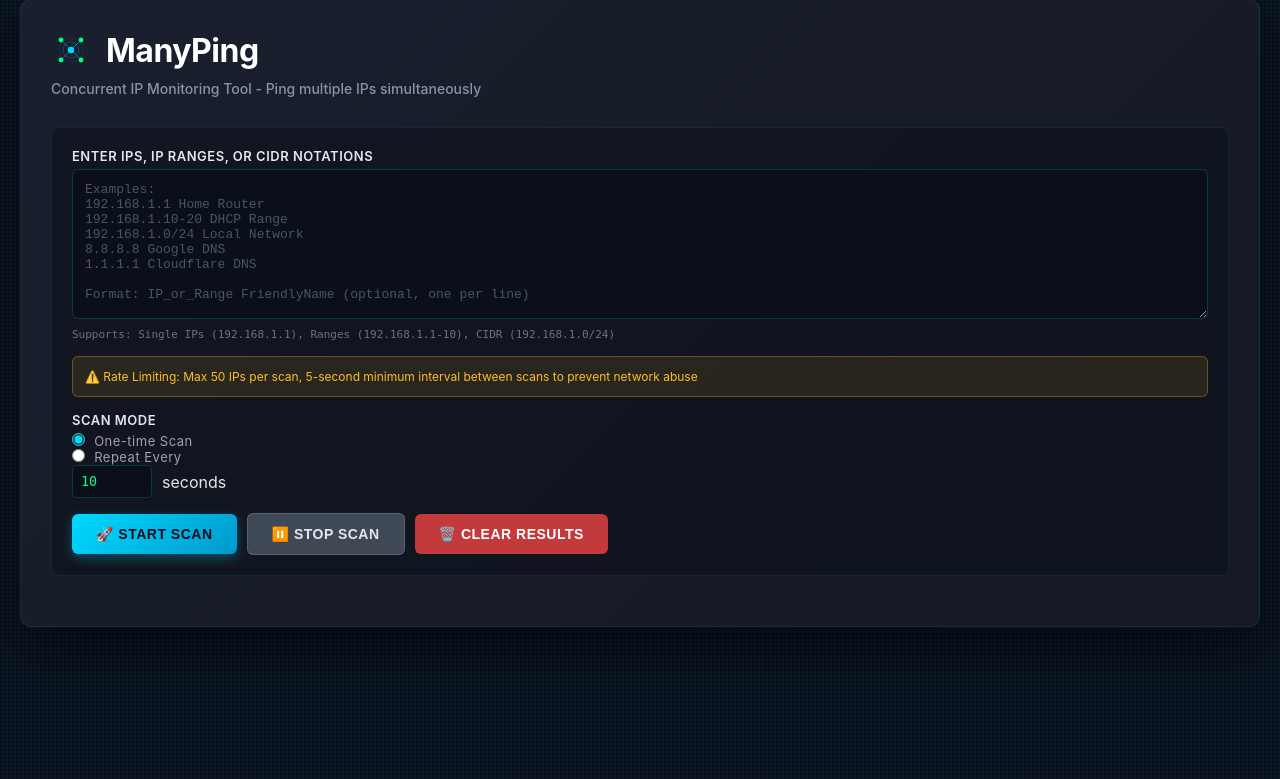
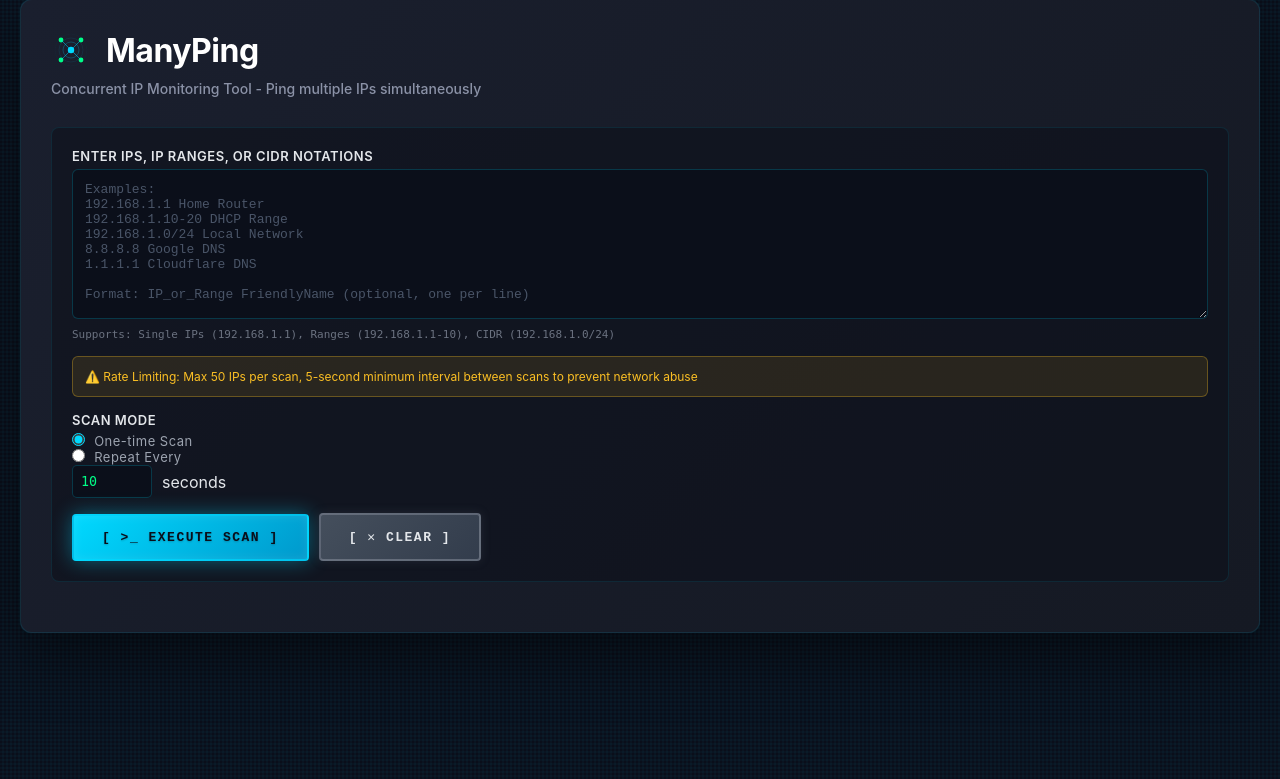
Before and after one commit to BlindTrevor/ManyPing, a PHP site: page / in a window 1280 px wide. Shown: the part 21-800 px from the top of the page. Run offline with PHP 8.4, Linux system fonts and the light colour scheme.

Commit message:
Redesign buttons with terminal aesthetic and single toggle control
Co-authored-by: BlindTrevor <78815670+BlindTrevor@users.noreply.github.com>

```diff
--- a/index.php
+++ b/index.php
@@ -101,15 +101,31 @@
             align-items: center;
         }
         button {
-            padding: 12px 24px;
-            border: none;
-            border-radius: 6px;
-            font-weight: 600;
+            padding: 14px 28px;
+            border: 2px solid transparent;
+            border-radius: 4px;
+            font-weight: 700;
             cursor: pointer;
             transition: all 0.3s;
-            font-size: 14px;
+            font-size: 13px;
             text-transform: uppercase;
-            letter-spacing: 0.5px;
+            letter-spacing: 1.5px;
+            font-family: 'Courier New', monospace;
+            position: relative;
+            overflow: hidden;
+        }
+        button::before {
+            content: '';
+            position: absolute;
+            top: 0;
+            left: -100%;
+            width: 100%;
+            height: 100%;
+            background: linear-gradient(90deg, transparent, rgba(255, 255, 255, 0.2), transparent);
+            transition: left 0.5s;
+        }
+        button:hover::before {
+            left: 100%;
         }
         button:disabled {
             opacity: 0.5;
@@ -119,37 +135,46 @@
             transform: none;
             box-shadow: none;
         }
-        .btn-primary {
+        button:disabled::before {
+            display: none;
+        }
+        .btn-toggle {
             background: linear-gradient(135deg, #00d9ff 0%, #0099cc 100%);
             color: #0a0e1a;
-            box-shadow: 0 4px 12px rgba(0, 217, 255, 0.3);
+            box-shadow: 0 0 20px rgba(0, 217, 255, 0.4), inset 0 0 10px rgba(255, 255, 255, 0.1);
+            border: 2px solid rgba(0, 217, 255, 0.6);
+            text-shadow: 0 1px 2px rgba(0, 0, 0, 0.2);
         }
-        .btn-primary:hover:not(:disabled) {
+        .btn-toggle:hover:not(:disabled) {
             transform: translateY(-2px);
-            box-shadow: 0 6px 20px rgba(0, 217, 255, 0.4);
+            box-shadow: 0 0 30px rgba(0, 217, 255, 0.6), inset 0 0 15px rgba(255, 255, 255, 0.2);
+            border-color: rgba(0, 217, 255, 1);
         }
-        .btn-primary.scanning {
-            background: linear-gradient(135deg, #00ff88 0%, #00cc66 100%);
-            animation: pulse-button 2s ease-in-out infinite;
+        .btn-toggle.scanning {
+            background: linear-gradient(135deg, #ff3366 0%, #cc0033 100%);
+            box-shadow: 0 0 20px rgba(255, 51, 102, 0.5), inset 0 0 10px rgba(255, 255, 255, 0.1);
+            border: 2px solid rgba(255, 51, 102, 0.8);
+            animation: pulse-button 1.5s ease-in-out infinite;
+        }
+        .btn-toggle.scanning:hover:not(:disabled) {
+            box-shadow: 0 0 30px rgba(255, 51, 102, 0.7), inset 0 0 15px rgba(255, 255, 255, 0.2);
+            border-color: rgba(255, 51, 102, 1);
         }
         @keyframes pulse-button {
             0%, 100% { opacity: 1; }
-            50% { opacity: 0.8; }
-        }
-        .btn-secondary {
-            background: rgba(75, 85, 99, 0.8);
-            color: #e4e7eb;
-            border: 1px solid rgba(156, 163, 175, 0.3);
-        }
-        .btn-secondary:hover:not(:disabled) {
-            background: rgba(107, 114, 128, 0.9);
+            50% { opacity: 0.85; }
         }
         .btn-danger {
-            background: rgba(239, 68, 68, 0.8);
-            color: white;
+            background: linear-gradient(135deg, rgba(75, 85, 99, 0.9) 0%, rgba(55, 65, 81, 0.9) 100%);
+            color: #e4e7eb;
+            border: 2px solid rgba(156, 163, 175, 0.4);
+            box-shadow: 0 0 10px rgba(75, 85, 99, 0.3);
         }
         .btn-danger:hover:not(:disabled) {
-            background: rgba(220, 38, 38, 0.9);
+            background: linear-gradient(135deg, rgba(107, 114, 128, 0.95) 0%, rgba(75, 85, 99, 0.95) 100%);
+            border-color: rgba(156, 163, 175, 0.6);
+            transform: translateY(-1px);
+            box-shadow: 0 0 15px rgba(75, 85, 99, 0.4);
         }
         .status-indicator {
             display: inline-flex;
@@ -517,9 +542,8 @@ Format: IP_or_Range FriendlyName (optional, one per line)"></textarea>
             </div>
 
             <div class="button-group">
-                <button id="startBtn" class="btn-primary" onclick="startScan()">🚀 Start Scan</button>
-                <button class="btn-secondary" onclick="stopScan()">⏸️ Stop Scan</button>
-                <button class="btn-danger" onclick="clearResults()">🗑️ Clear Results</button>
+                <button id="toggleBtn" class="btn-toggle" onclick="toggleScan()">[ >_ EXECUTE SCAN ]</button>
+                <button class="btn-danger" onclick="clearResults()">[ ✕ CLEAR ]</button>
                 <div id="statusIndicator" style="display: none;"></div>
             </div>
         </div>
@@ -650,29 +674,37 @@ Format: IP_or_Range FriendlyName (optional, one per line)"></textarea>
 
         function setScanningState(scanning) {
             const ipInput = document.getElementById('ipInput');
-            const startBtn = document.getElementById('startBtn');
+            const toggleBtn = document.getElementById('toggleBtn');
             const statusIndicator = document.getElementById('statusIndicator');
 
             if (scanning) {
-                // Set readonly and disable start button
+                // Set readonly and update button to stop mode
                 ipInput.readOnly = true;
-                startBtn.disabled = true;
-                startBtn.classList.add('scanning');
-                startBtn.innerHTML = '⏳ Scanning...';
+                toggleBtn.classList.add('scanning');
+                toggleBtn.innerHTML = '[ ■ TERMINATE ]';
 
                 // Show scanning status
                 statusIndicator.className = 'status-indicator scanning';
                 statusIndicator.innerHTML = '<div class="spinner-small"></div><span>Scan in progress</span>';
                 statusIndicator.style.display = 'inline-flex';
             } else {
-                // Remove readonly and enable start button
+                // Remove readonly and reset button to scan mode
                 ipInput.readOnly = false;
-                startBtn.disabled = false;
-                startBtn.classList.remove('scanning');
-                startBtn.innerHTML = '🚀 Start Scan';
+                toggleBtn.classList.remove('scanning');
+                toggleBtn.innerHTML = '[ >_ EXECUTE SCAN ]';
 
                 // Hide status indicator
                 statusIndicator.style.display = 'none';
+            }
+        }
+
+        function toggleScan() {
+            // If currently scanning, stop it
+            if (scanInterval || document.getElementById('toggleBtn').classList.contains('scanning')) {
+                stopScan();
+            } else {
+                // Otherwise start scanning
+                startScan();
             }
         }
 
```
